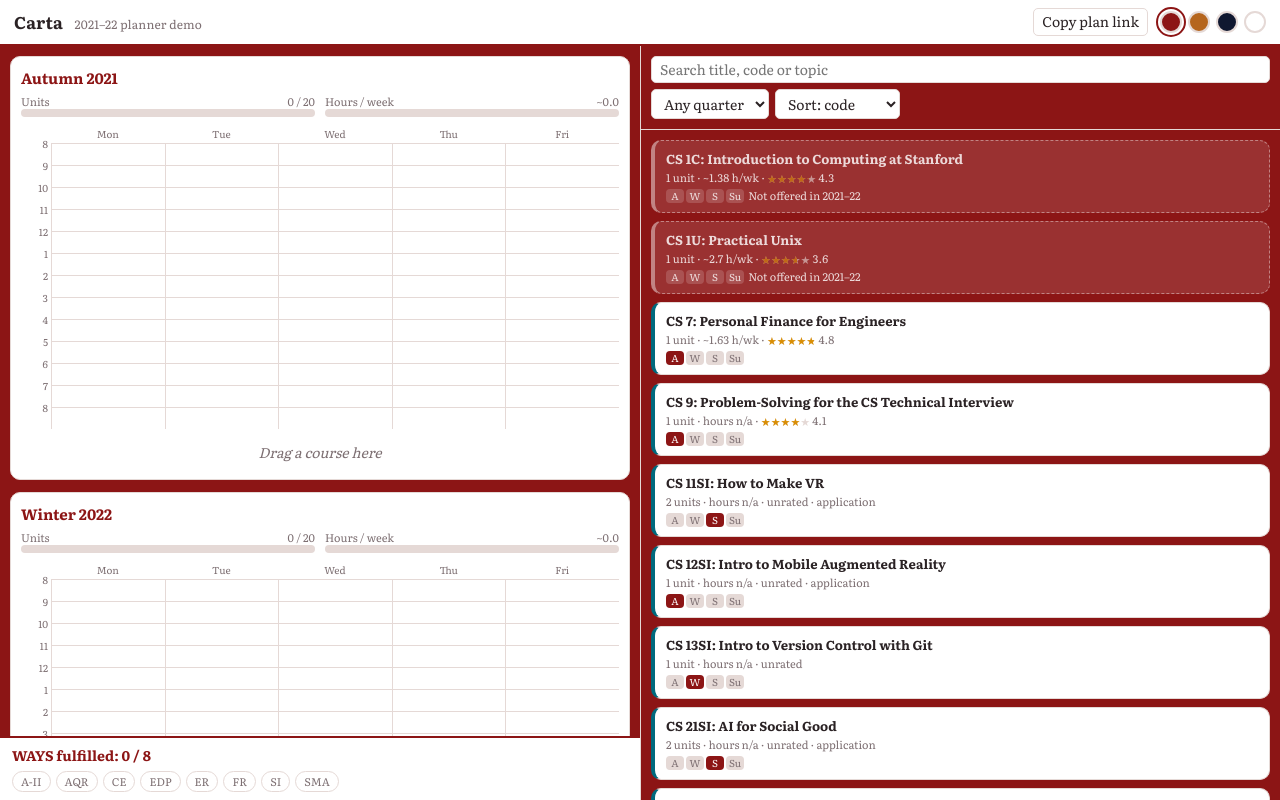
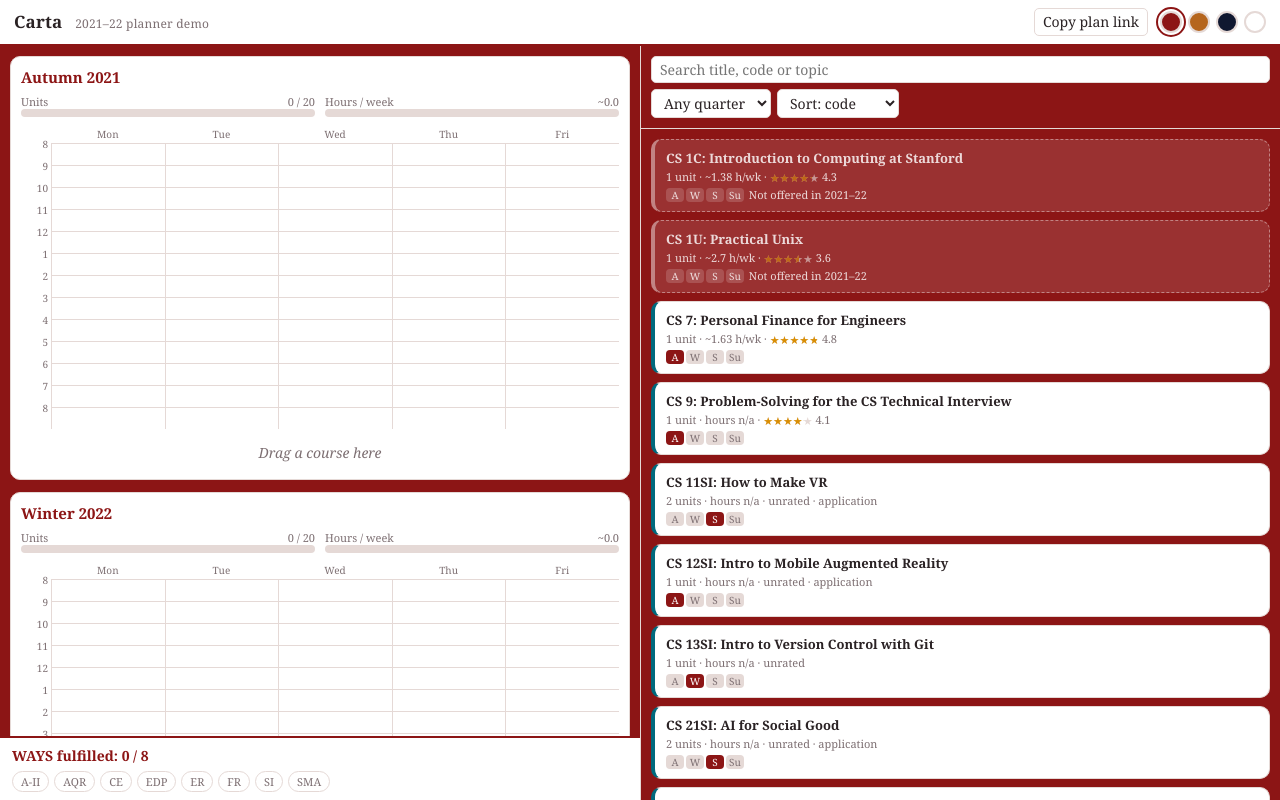
Before and after one commit to mintongli0125/CartaDemo, a plain HTML site: page index.html in a window 1280 px wide. Drawn offline with Linux system fonts and the light colour scheme.

Commit message:
Update styles.css

```diff
--- a/css/styles.css
+++ b/css/styles.css
@@ -18,7 +18,7 @@
   --line: #e5d9d6;
   --radius: 10px;
   --bad: #d32f2f;
-  --font: Literata, Georgia, "Palatino Linotype", serif;
+  --font: "Source Serif 4", "Source Serif Pro", Georgia, "Times New Roman", serif;
   --font-head: var(--font); /* one family for everything in the cardinal theme */
   --fs: 14px;
   --hour: 22px; /* overwritten from JS (HOUR_PX) */
@@ -34,8 +34,9 @@
   --radius: 18px;
   --wash: var(--bg); --on-bg: var(--ink); --ring: var(--accent);
   --card-edge: var(--accent); --ghost-bg: var(--wash); --ghost-ink: var(--muted); --ghost-line: var(--line); --ghost-chip: var(--line);
-  --font: "Source Sans 3", "Source Sans Pro", "Segoe UI", system-ui, -apple-system, sans-serif;
-  --fs: 13px;
+  --font: "Nunito Sans", "Segoe UI", system-ui, -apple-system, sans-serif;
+  --font-head: var(--font);
+  --fs: 13.5px;
 }
 [data-theme="midnight"] {
   --bg: #080c1a; --panel: #101830; --ink: #d8e2ff; --muted: #7886b0;
```
